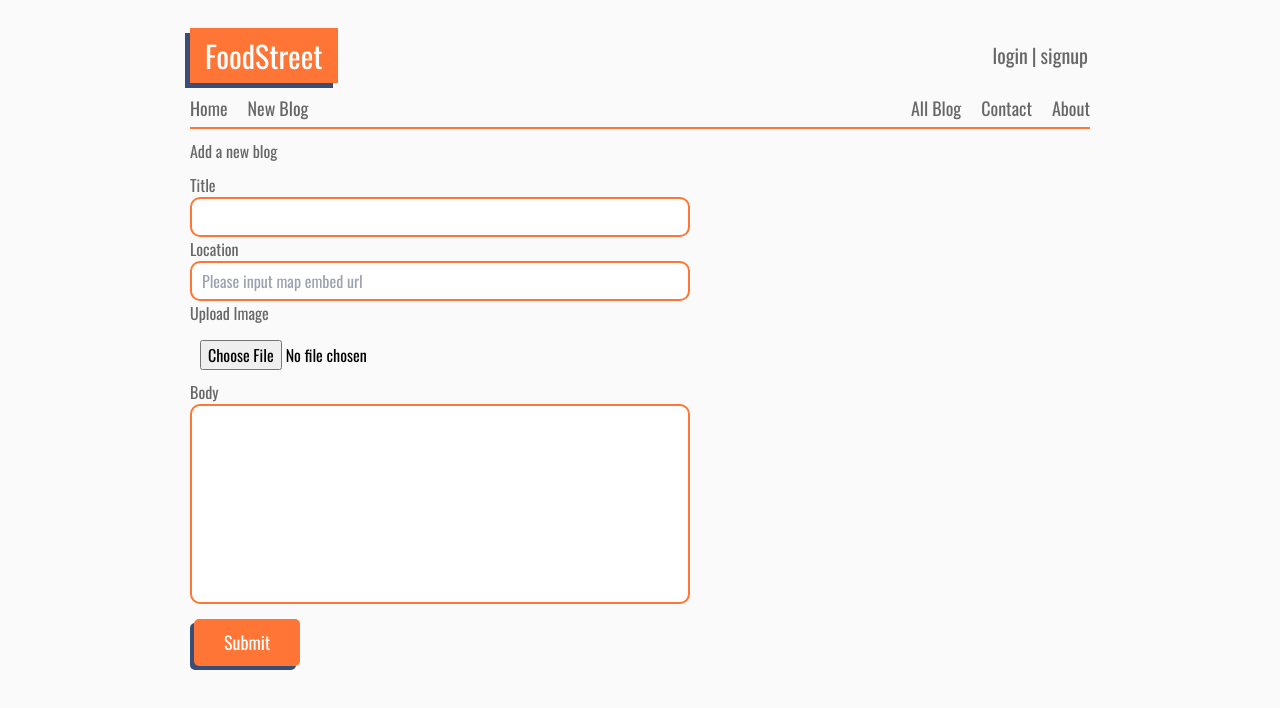
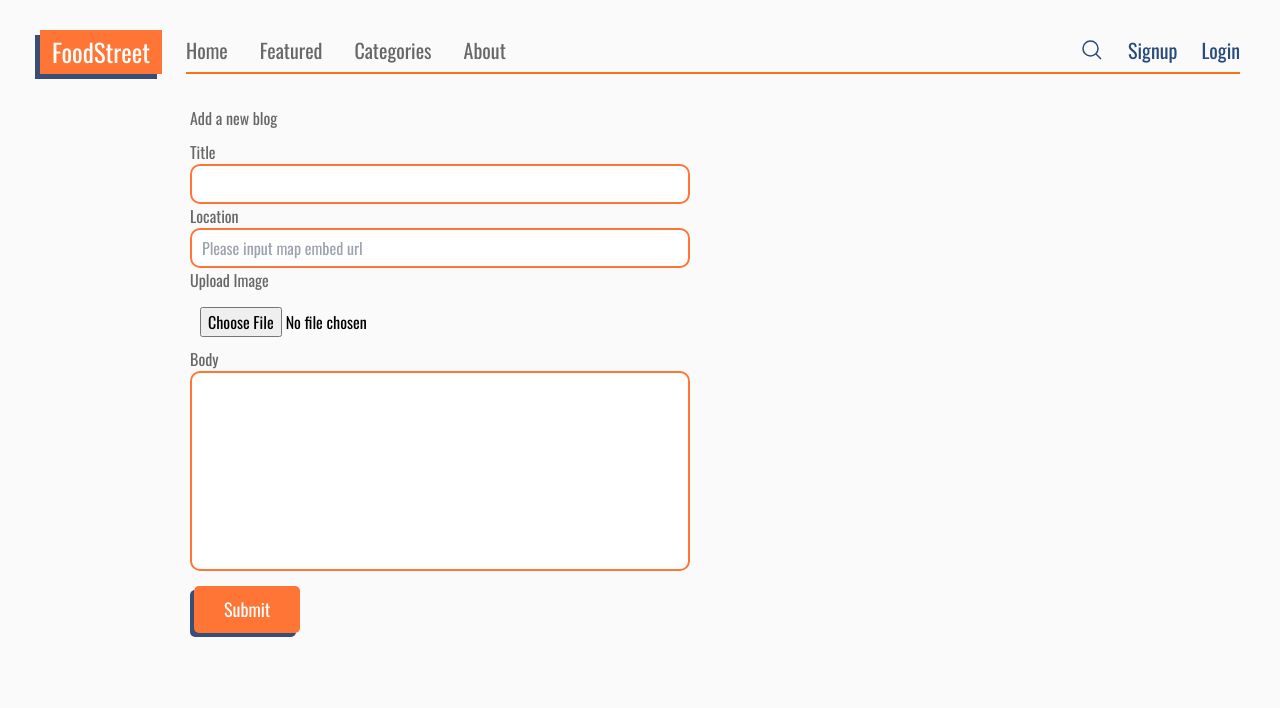
Before and after one commit to mango-gills/foodStreet, a React (Vite) app in the folder frontend/: page /blog in a window 1280 px wide. Shown: the top 708 px of the page. Built offline with nearby package versions, Linux system fonts and the light colour scheme.

Commit message:
restyle navbar

```diff
--- a/frontend/src/App.css
+++ b/frontend/src/App.css
@@ -19,11 +19,8 @@
 
 .nav-bar-top,
 .footer-logo {
-  display: flex;
-  align-items: center;
-  justify-content: space-between;
-  height: 70px;
-  margin-top: 20px;
+  /* height: 70px; */
+  margin-top: 30px;
 }
 
 .nav-bar-top .logo,
@@ -31,8 +28,8 @@
   background: var(--primary-color);
   color: #fff;
   cursor: pointer;
-  font-size: 30px;
-  padding: 5px 15px;
+  font-size: 25px;
+  padding: 3px 12px;
   text-decoration: none;
   box-shadow: -5px 5px 0px 0px rgb(56, 78, 118);
 }
@@ -538,3 +535,41 @@
   padding: 60px 55px;
   height: 160px;
 }
+
+.animated-bg {
+  background-image: linear-gradient(
+    to right,
+    #ebecec 0%,
+    #e0e0e0 10%,
+    #ebecec 20%,
+    #ebecec 100%
+  );
+  background-size: 200% 100%;
+  animation: bgPos 1.6s linear infinite;
+}
+
+.animated-bg-text {
+  border-radius: 50px;
+  display: inline-block;
+  margin: 0;
+  height: 10px;
+  width: 100%;
+}
+
+@keyframes bgPos {
+  0% {
+    background-position: 50% 0;
+  }
+
+  100% {
+    background-position: -150% 0;
+  }
+}
+
+.swiper-pagination > .swiper-pagination-bullet {
+  background: #fff;
+}
+
+.swiper-pagination > .swiper-pagination-bullet-active {
+  background: var(--primary-color);
+}
--- a/frontend/src/App.jsx
+++ b/frontend/src/App.jsx
@@ -34,7 +34,7 @@
   });
 
   if (isLoading) {
-    return <div>Loading...</div>;
+    return <div className="animated-bg">&nbsp;</div>;
   }
 
   if (isError) {
@@ -42,8 +42,8 @@
   }
 
   return (
+    <>
       <main className="App">
-      <Navbar />
         <FeaturedBlog data={data} />
         <div className="blog-body-container">
           <div className="blog-list-container">
@@ -80,6 +80,7 @@
         </div>
         <Footer />
       </main>
+    </>
   );
 }
 export default App;
--- /dev/null
+++ b/frontend/src/Layout/Layout.jsx
@@ -0,0 +1,13 @@
+import React from "react";
+import Navbar from "../components/Navbar";
+
+const Layout = (props) => {
+  return (
+    <>
+      <Navbar />
+      <main>{props.children}</main>
+    </>
+  );
+};
+
+export default Layout;
--- a/frontend/src/components/FeaturedBlog.jsx
+++ b/frontend/src/components/FeaturedBlog.jsx
@@ -21,17 +21,15 @@
   };
 
   return (
-    <div className="App">
     <div className="featured-blog">
       <Swiper
         spaceBetween={50}
-          slidesPerGroup={1}
+        slidesPerView={1}
         modules={[Autoplay, Navigation, Pagination, Scrollbar, A11y]}
         pagination={{ clickable: true }}
         navigation
         scrollbar={{ draggable: true }}
-          // onSwiper={(swiper) => console.log(swiper)}
-          // onSlideChange={() => console.log("slide change")}
+        loop={true}
         autoplay={{
           delay: 5000,
           disableOnInteraction: false,
@@ -47,7 +45,6 @@
         ))}
       </Swiper>
     </div>
-    </div>
   );
 };
 
--- a/frontend/src/components/Navbar.jsx
+++ b/frontend/src/components/Navbar.jsx
@@ -1,44 +1,51 @@
 import React from "react";
-import { Link } from "react-router-dom";
+import { Link, NavLink } from "react-router-dom";
 
 const Navbar = () => {
   return (
-    <main>
-      <div className="nav-bar-top">
-        <Link to={"/"} className="logo">
+    <div className="flex items-end justify-center nav-bar-top w-[1200px] mx-auto mb-8">
+      <NavLink to={"/"} className="logo">
         FoodStreet
-        </Link>
-        <div className="user-links">
-          <a href="#">login</a>
-          <span>|</span>
-          <a href="#">signup</a>
-        </div>
-      </div>
+      </NavLink>
 
-      <div className="nav-bar-links">
-        <ul className="left-links-container">
+      <div className="flex justify-between w-full pb-2 ml-6 text-xl align-middle border-b-2 border-b-orange-500">
+        <div>
+          <ul className="flex gap-8 text-[#686767]">
             <li>
-            <Link to={"/"} className="url">
-              Home
-            </Link>
+              <NavLink to={"/"}>Home</NavLink>
             </li>
             <li>
-            <Link to={"/blog"}>New Blog</Link>
-          </li>
-        </ul>
-        <ul className="right-links-container">
-          <li>
-            <Link to={"/all"}>All Blog</Link>
+              <NavLink to={"/all"}>Featured</NavLink>
             </li>
             <li>
-            <a href="#">Contact</a>
+              <NavLink>Categories</NavLink>
             </li>
             <li>
-            <a href="#">About</a>
+              <NavLink>About</NavLink>
             </li>
           </ul>
         </div>
-    </main>
+        <div className="flex gap-6 text-[#284B7C] items-center">
+          <svg
+            xmlns="http://www.w3.org/2000/svg"
+            fill="none"
+            viewBox="0 0 24 24"
+            strokeWidth="1.5"
+            stroke="currentColor"
+            className="w-6 h-6"
+          >
+            <path
+              strokeLineCap="round"
+              strokeLineJoin="round"
+              d="M21 21l-5.197-5.197m0 0A7.5 7.5 0 105.196 5.196a7.5 7.5 0 0010.607 10.607z"
+            />
+          </svg>
+
+          <NavLink>Signup</NavLink>
+          <NavLink>Login</NavLink>
+        </div>
+      </div>
+    </div>
   );
 };
 
--- a/frontend/src/main.jsx
+++ b/frontend/src/main.jsx
@@ -11,6 +11,7 @@
 
 import { QueryClient, QueryClientProvider } from "@tanstack/react-query";
 import { ReactQueryDevtools } from "@tanstack/react-query-devtools";
+import Layout from "./Layout/Layout";
 
 const queryClient = new QueryClient();
 
@@ -18,6 +19,7 @@
   <React.StrictMode>
     <QueryClientProvider client={queryClient}>
       <BrowserRouter>
+        <Layout></Layout>
         <Routes>
           <Route path="/" element={<App />} />
           <Route path="/all" element={<AllBlogs />} />
--- a/frontend/src/pages/AllBlogs.jsx
+++ b/frontend/src/pages/AllBlogs.jsx
@@ -21,7 +21,6 @@
 
   return (
     <main className="App">
-      <Navbar />
       <div className="blog-body-container">
         <div className="blog-list-container">
           <h3>All Posts</h3>
--- a/frontend/src/pages/BlogPage.jsx
+++ b/frontend/src/pages/BlogPage.jsx
@@ -61,8 +61,6 @@
 
   return (
     <main className="App">
-      <Navbar />
-
       <div className="blog-body-container">
         <div className="blog-post-container">
           <img src={imageUrl[0]?.image} alt="image" className="blog-image" />
--- a/frontend/src/pages/PostBlog.jsx
+++ b/frontend/src/pages/PostBlog.jsx
@@ -52,8 +52,6 @@
 
   return (
     <main className="App">
-      <Navbar />
-
       <div className="new-blog-container">
         <h1>Add a new blog</h1>
 
--- a/frontend/src/pages/UpdateBlog.jsx
+++ b/frontend/src/pages/UpdateBlog.jsx
@@ -48,7 +48,6 @@
 
   return (
     <main className="App">
-      <Navbar />
       <div className="new-blog-container">
         <h1>Update blog</h1>
 
```
Lines whose indentation alone changed are shown as unchanged.
